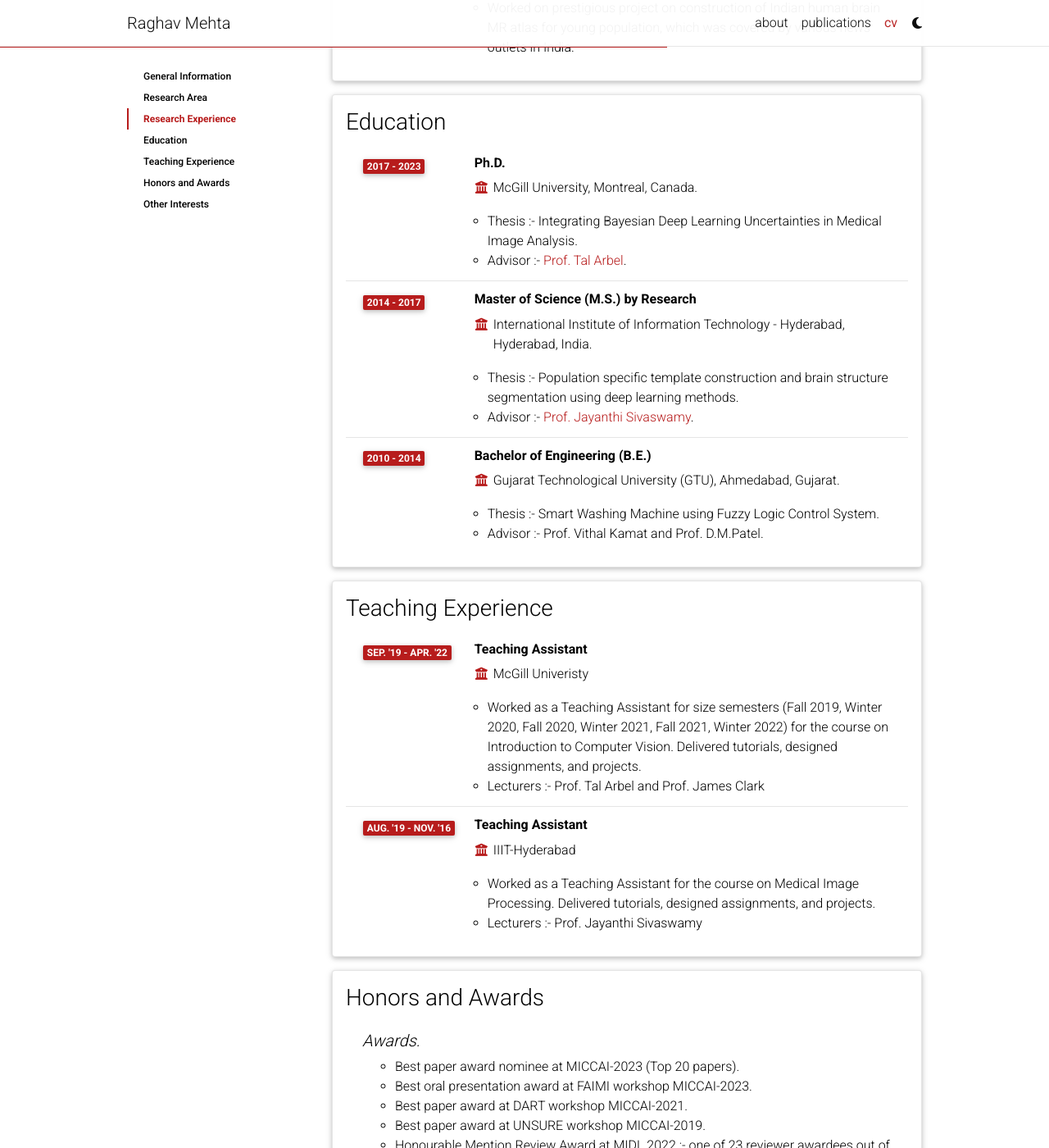
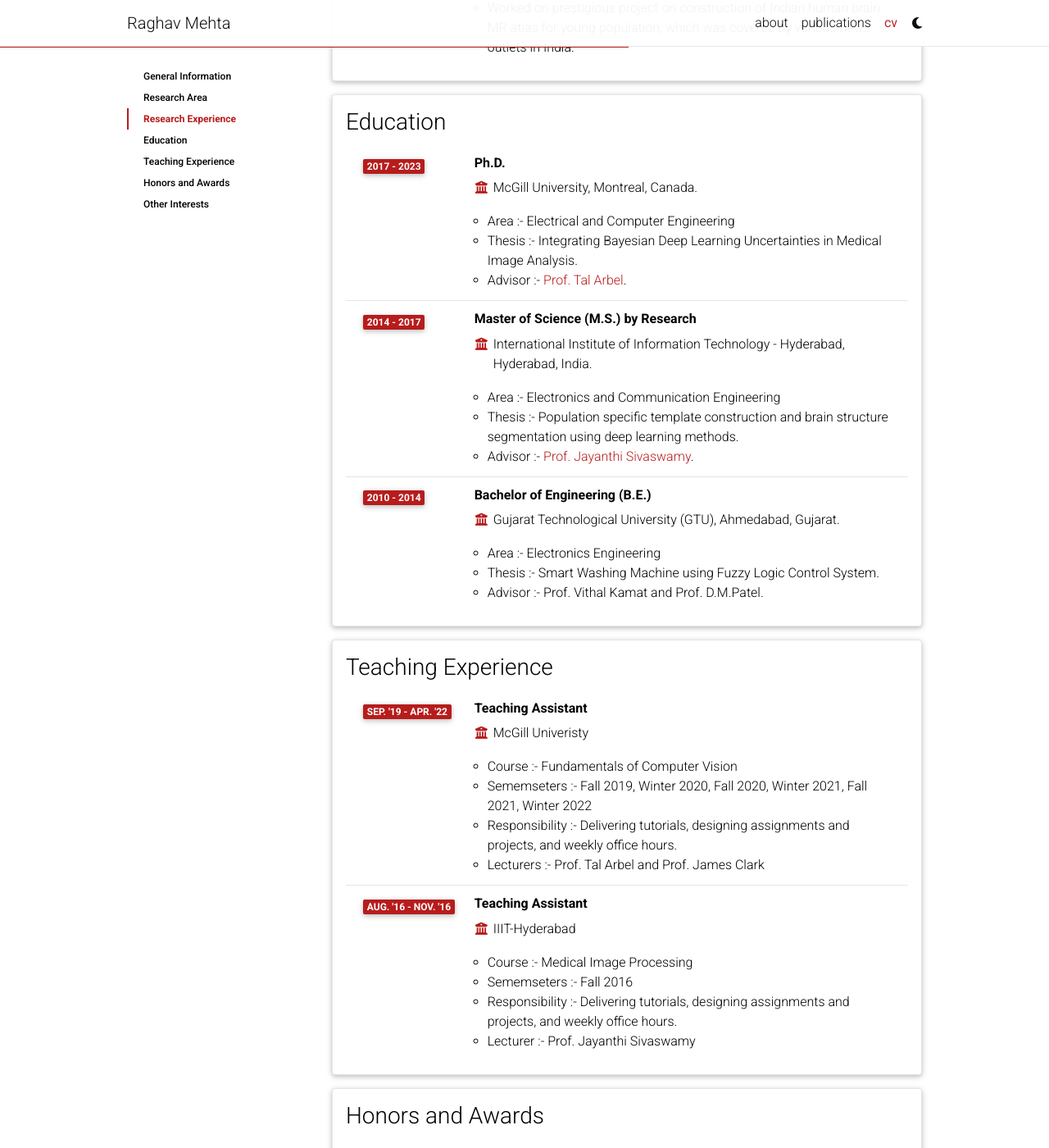
Before and after one commit to RagMeh11/RagMeh11.github.io, a Jekyll site: the page built from _pages/cv.md, in a window 1280 px wide and 1400 px high, scrolled down 1478 px. Shown: the whole window at 82% size. Built offline with Jekyll 4.4.1, drawn with Linux system fonts in a browser that asks for light colours; comment, search, counter and statistics services are not loaded; a style sheet for code colours, icons or effects is not loaded; some of the changed text lies outside the part shown.

Commit message:
Modified CV

```diff
--- a/_data/cv.yml
+++ b/_data/cv.yml
@@ -4,7 +4,7 @@
     - name: Full Name
       value: Raghav Mehta
     - name: Contact
-      value: raghav.11393 [at] gmail.com; rmehta3 [at] ic.ac.uk; raghav [at] cim.mcgill.ca; raghav.mehta [at] research.iiit.ac.in
+      value: raghav.11393 [at] gmail.com; raghav.mehta [at] imperial.ac.uk; raghav.mehta [at] mail.mcgill.ca; raghav.mehta [at] research.iiit.ac.in; raghav [at] cim.mcgill.ca
     - name: Address
       value: Huxley Building, South Kensington Campus, London, UK, SW7 2AZ
 
@@ -51,18 +51,21 @@
       institution: McGill University, Montreal, Canada.
       year: 2017 - 2023
       description:
+        - Area :- Electrical and Computer Engineering
         - Thesis :- Integrating Bayesian Deep Learning Uncertainties in Medical Image Analysis.
         - Advisor :- <a href="http://cim.mcgill.ca/~arbel">Prof. Tal Arbel</a>.
     - title: Master of Science (M.S.) by Research
       institution: International Institute of Information Technology - Hyderabad, Hyderabad, India.
       year: 2014 - 2017
       description:
+        - Area :- Electronics and Communication Engineering
         - Thesis :- Population specific template construction and brain structure segmentation using deep learning methods.
         - Advisor :- <a href="http://iiit.ac.in/people/faculty/jsivaswamy/">Prof. Jayanthi Sivaswamy</a>.
     - title: Bachelor of Engineering (B.E.)
       institution: Gujarat Technological University (GTU), Ahmedabad, Gujarat.
       year: 2010 - 2014
       description:
+        - Area :- Electronics Engineering
         - Thesis :- Smart Washing Machine using Fuzzy Logic Control System.
         - Advisor :- Prof. Vithal Kamat and Prof. D.M.Patel.
 
@@ -73,14 +76,18 @@
       institution: McGill Univeristy
       year: Sep. '19 - Apr. '22
       description:
-        - Worked as a Teaching Assistant for size semesters (Fall 2019, Winter 2020, Fall 2020, Winter 2021, Fall 2021, Winter 2022) for the course on Introduction to Computer Vision. Delivered tutorials, designed assignments, and projects.
+        - Course :- Fundamentals of Computer Vision
+        - Sememseters :-  Fall 2019, Winter 2020, Fall 2020, Winter 2021, Fall 2021, Winter 2022
+        - Responsibility :- Delivering tutorials, designing assignments and projects, and weekly office hours.
         - Lecturers :- Prof. Tal Arbel and Prof. James Clark
     - title: Teaching Assistant
       institution: IIIT-Hyderabad
-      year: Aug. '19 - Nov. '16
+      year: Aug. '16 - Nov. '16
       description:
-        - Worked as a Teaching Assistant for the course on Medical Image Processing. Delivered tutorials, designed assignments, and projects.
-        - Lecturers :- Prof. Jayanthi Sivaswamy
+        - Course :- Medical Image Processing
+        - Sememseters :-  Fall 2016
+        - Responsibility :- Delivering tutorials, designing assignments and projects, and weekly office hours.
+        - Lecturer :- Prof. Jayanthi Sivaswamy
 
 - title: Honors and Awards
   type: nested_list
```
